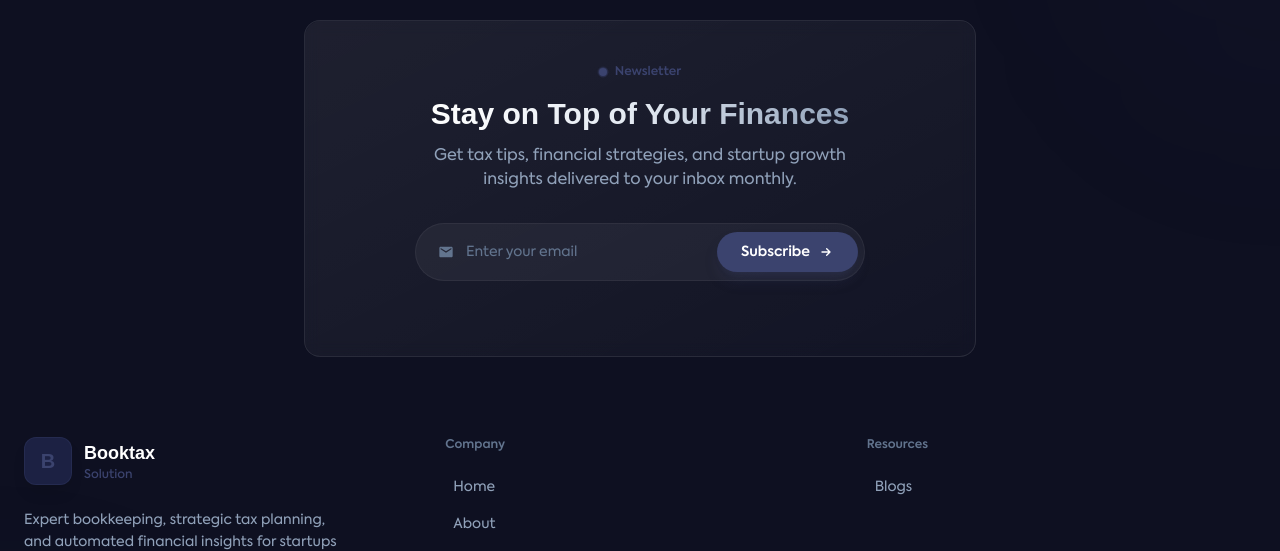
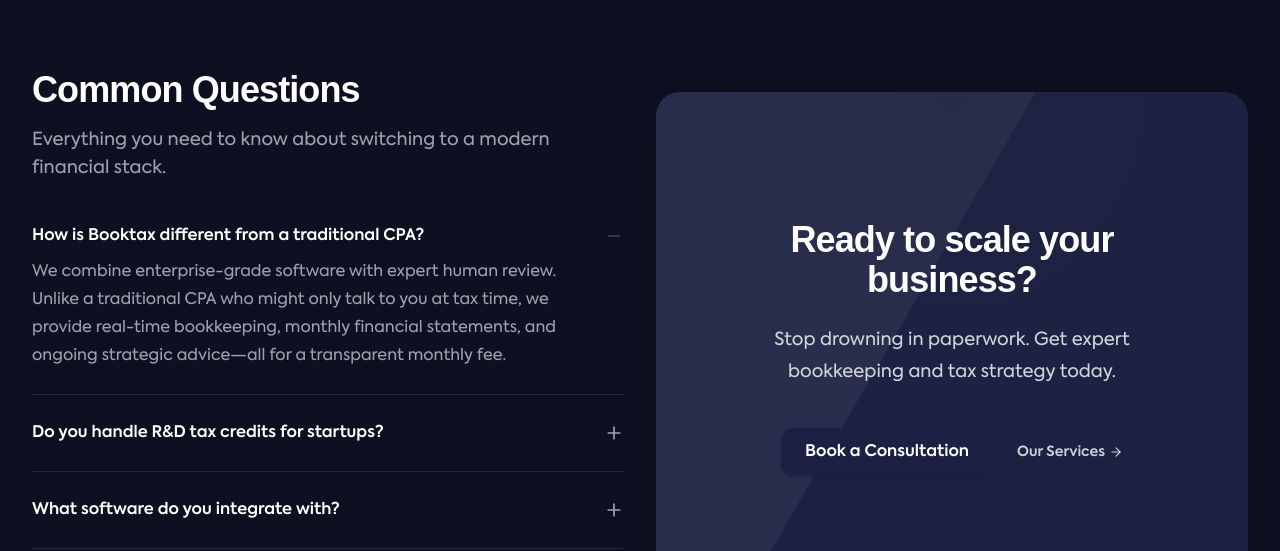
Before and after one commit to Nouman64-cat/booktax, a Next.js app in the folder marketing-site/: page / in a window 1280 px wide. Shown: the part 2230-2781 px from the top of the page. Built offline with nearby package versions, Linux system fonts and the light colour scheme; a web font is replaced by a local one.

Commit message:
new section

```diff
--- a/marketing-site/src/app/page.tsx
+++ b/marketing-site/src/app/page.tsx
@@ -5,6 +5,7 @@
 import HeroSection from "../components/home/HeroSection";
 import ServicesOverview from "../components/home/ServicesOverview";
 import TrustedBy from "../components/home/TrustedBy";
+import FaqCTA from "../components/home/FaqCTA";
 
 export const metadata: Metadata = {
   title: "Booktax Solution - Financial Clarity for Startups & Small Businesses",
@@ -46,6 +47,7 @@
       <HeroSection />
       <ServicesOverview />
       <TrustedBy />
+      <FaqCTA />
     </main>
   );
 }
--- /dev/null
+++ b/marketing-site/src/components/home/FaqCTA.tsx
@@ -0,0 +1,109 @@
+"use client";
+
+import React, { useState } from "react";
+import Link from "next/link";
+import { FiPlus, FiMinus, FiArrowRight } from "react-icons/fi";
+
+const faqs = [
+    {
+        question: "How is Booktax different from a traditional CPA?",
+        answer: "We combine enterprise-grade software with expert human review. Unlike a traditional CPA who might only talk to you at tax time, we provide real-time bookkeeping, monthly financial statements, and ongoing strategic advice—all for a transparent monthly fee."
+    },
+    {
+        question: "Do you handle R&D tax credits for startups?",
+        answer: "Absolutely. We specialize in identifying and filing Federal and State R&D tax credits. For many pre-revenue startups, this can mean saving up to $250,000+ per year against payroll taxes."
+    },
+    {
+        question: "What software do you integrate with?",
+        answer: "We integrate seamlessly with the modern stack: QuickBooks Online, Xero, Gusto, Rippling, Stripe, Brex, Ramp, and Mercury. We pull data automatically so you don't have to send us CSVs."
+    },
+    {
+        question: "What if I'm behind on my books?",
+        answer: "No problem. Our 'Catch Up' service is designed exactly for this. We'll go back as far as needed to categorize transactions, reconcile accounts, and get you tax-ready quickly."
+    }
+];
+
+const FaqCTA: React.FC = () => {
+    const [openIndex, setOpenIndex] = useState<number | null>(0);
+
+    return (
+        <section className="bg-white dark:bg-gray-950 py-24 sm:py-32 border-t border-gray-100 dark:border-gray-800 transition-colors duration-300">
+            <div className="mx-auto max-w-7xl px-6 lg:px-8">
+                <div className="mx-auto grid max-w-2xl grid-cols-1 gap-x-8 gap-y-16 lg:max-w-none lg:grid-cols-2">
+
+                    {/* FAQ Column */}
+                    <div>
+                        <h2 className="text-3xl font-bold tracking-tight text-gray-900 dark:text-white sm:text-4xl">
+                            Common Questions
+                        </h2>
+                        <p className="mt-4 text-lg text-gray-600 dark:text-gray-400">
+                            Everything you need to know about switching to a modern financial stack.
+                        </p>
+
+                        <div className="mt-10 space-y-6">
+                            {faqs.map((faq, index) => (
+                                <div key={index} className="border-b border-gray-200 dark:border-gray-800 pb-6">
+                                    <button
+                                        onClick={() => setOpenIndex(openIndex === index ? null : index)}
+                                        className="flex w-full items-start justify-between text-left"
+                                    >
+                                        <span className="text-base font-semibold leading-7 text-gray-900 dark:text-white">
+                                            {faq.question}
+                                        </span>
+                                        <span className="ml-6 flex h-7 items-center">
+                                            {openIndex === index ? (
+                                                <FiMinus className="h-5 w-5 text-emerald-600 dark:text-emerald-500" />
+                                            ) : (
+                                                <FiPlus className="h-5 w-5 text-gray-400" />
+                                            )}
+                                        </span>
+                                    </button>
+                                    {openIndex === index && (
+                                        <div className="mt-2 pr-12">
+                                            <p className="text-base leading-7 text-gray-600 dark:text-gray-400">
+                                                {faq.answer}
+                                            </p>
+                                        </div>
+                                    )}
+                                </div>
+                            ))}
+                        </div>
+                    </div>
+
+                    {/* CTA Column */}
+                    <div className="flex flex-col justify-center">
+                        <div className="relative isolate overflow-hidden bg-gray-900 px-6 py-24 shadow-2xl rounded-3xl sm:px-24 xl:py-32">
+                            {/* Background Effects */}
+                            <div className="absolute inset-0 -z-10 bg-[radial-gradient(45rem_50rem_at_top,theme(colors.gray.800),theme(colors.gray.900))] opacity-20" />
+                            <div className="absolute inset-y-0 right-1/2 -z-10 mr-16 w-[200%] origin-bottom-left skew-x-[-30deg] bg-white shadow-xl shadow-gray-600/10 ring-1 ring-gray-900/5 sm:mr-28 lg:mr-0 xl:mr-16 xl:origin-center opacity-5" />
+
+                            <h2 className="mx-auto max-w-2xl text-center text-3xl font-bold tracking-tight text-white sm:text-4xl">
+                                Ready to scale your business?
+                            </h2>
+                            <p className="mx-auto mt-6 max-w-xl text-center text-lg leading-8 text-gray-300">
+                                Stop drowning in paperwork. Get expert bookkeeping and tax strategy today.
+                            </p>
+                            <div className="mt-10 flex items-center justify-center gap-x-6">
+                                <Link
+                                    href="/contact"
+                                    className="rounded-xl bg-emerald-600 px-6 py-3 text-base font-semibold text-white shadow-sm hover:bg-emerald-500 focus-visible:outline focus-visible:outline-2 focus-visible:outline-offset-2 focus-visible:outline-white transition-all transform hover:scale-105"
+                                >
+                                    Book a Consultation
+                                </Link>
+                                <Link
+                                    href="/services"
+                                    className="text-sm font-semibold leading-6 text-white flex items-center gap-1 group opacity-80 hover:opacity-100 transition-opacity"
+                                >
+                                    Our Services <FiArrowRight className="transition-transform group-hover:translate-x-1" />
+                                </Link>
+                            </div>
+                        </div>
+                    </div>
+
+                </div>
+            </div>
+        </section>
+    );
+};
+
+export default FaqCTA;
--- a/marketing-site/src/components/universal/Navbar.tsx
+++ b/marketing-site/src/components/universal/Navbar.tsx
@@ -3,10 +3,9 @@
 import React, { useEffect, useMemo, useState } from "react";
 import Link from "next/link";
 import { usePathname } from "next/navigation";
-import { FiSun, FiMoon, FiChevronDown, FiCpu, FiLayout } from "react-icons/fi";
+import { FiChevronDown, FiCpu, FiLayout } from "react-icons/fi";
 
 import { useAuth } from "../../context/AuthContext";
-import { useTheme } from "../../context/ThemeContext";
 import { LOGO_URL, STUDIO_URL } from "../../config";
 
 import { MdOutlineAutoAwesome } from "react-icons/md";
@@ -23,11 +22,6 @@
 
     const pathname = usePathname();
     const { user, signOut } = useAuth();
-    const { theme, setTheme, resolvedTheme } = useTheme();
-
-    const toggleTheme = () => {
-        setTheme(resolvedTheme === "dark" ? "light" : "dark");
-    };
 
     useEffect(() => {
         setMobileOpen(false);
@@ -40,8 +34,8 @@
     const getLinkClasses = (path: string) => {
         const isActive = pathname === path;
         return `text-sm font-normal transition-colors ${isActive
-            ? "text-gray-900 dark:text-white"
-            : "text-gray-600 dark:text-gray-400 hover:text-gray-900 dark:hover:text-white"
+            ? "text-gray-900"
+            : "text-gray-600 hover:text-gray-900"
             }`;
     };
 
@@ -50,13 +44,13 @@
     };
 
     return (
-        <header className="sticky top-0 z-50 bg-gray-50/80 dark:bg-gray-900/80 backdrop-blur-sm border-b border-gray-200/50 dark:border-gray-800/50">
+        <header className="sticky top-0 z-50 bg-gray-50/80 backdrop-blur-sm border-b border-gray-200/50">
             <div className="mx-auto max-w-7xl px-6 lg:px-8">
                 <div className="flex h-16 items-center justify-between">
                     {/* Logo */}
                     <Link href="/" className="flex items-center gap-2">
                         <img src={LOGO_URL} alt="Booktax Solution" className="w-6 h-6 object-contain" />
-                        <span className="text-base font-semibold text-gray-900 dark:text-white">
+                        <span className="text-base font-semibold text-gray-900">
                             Booktax Solution
                         </span>
                     </Link>
@@ -72,27 +66,18 @@
 
                     {/* Desktop Actions */}
                     <div className="hidden lg:flex items-center gap-4">
-                        {/* Theme Toggle */}
-                        <button
-                            onClick={toggleTheme}
-                            className="p-1.5 text-gray-600 dark:text-gray-400 hover:text-gray-900 dark:hover:text-white transition-colors"
-                            aria-label="Toggle theme"
-                        >
-                            {resolvedTheme === "dark" ? <FiSun className="w-4 h-4" /> : <FiMoon className="w-4 h-4" />}
-                        </button>
-
                         {user ? (
                             <>
                                 <a
                                     href={STUDIO_URL}
-                                    className="px-4 py-2 rounded-lg bg-gray-900 dark:bg-white text-white dark:text-gray-900 text-sm font-medium hover:bg-gray-800 dark:hover:bg-gray-100 transition-all hover:ring-2 hover:ring-primary-500/50 shadow-sm hover:shadow-primary-500/20"
+                                    className="px-4 py-2 rounded-lg bg-gray-900 text-white text-sm font-medium hover:bg-gray-800 transition-all hover:ring-2 hover:ring-primary-500/50 shadow-sm hover:shadow-primary-500/20"
                                 >
                                     Open Studio
                                 </a>
                                 <button
                                     type="button"
                                     onClick={handleSignOut}
-                                    className="text-sm font-normal text-gray-600 dark:text-gray-400 hover:text-red-600 dark:hover:text-red-400 transition-colors"
+                                    className="text-sm font-normal text-gray-600 hover:text-red-600 transition-colors"
                                 >
                                     Sign out
                                 </button>
@@ -102,7 +87,7 @@
                                 {/* Contact Us Button */}
                                 <Link
                                     href="/contact"
-                                    className="px-4 py-2 rounded-lg bg-gray-900 dark:bg-white text-white dark:text-gray-900 text-sm font-medium hover:bg-gray-800 dark:hover:bg-gray-100 transition-all shadow-sm"
+                                    className="px-4 py-2 rounded-lg bg-gray-900 text-white text-sm font-medium hover:bg-gray-800 transition-all shadow-sm"
                                 >
                                     Contact Us
                                 </Link>
@@ -113,7 +98,7 @@
                     {/* Mobile Menu Button */}
                     <button
                         type="button"
-                        className="p-2 text-gray-600 dark:text-gray-400 lg:hidden"
+                        className="p-2 text-gray-600 lg:hidden"
                         onClick={() => setMobileOpen((value) => !value)}
                         aria-label="Toggle navigation"
                     >
@@ -126,34 +111,25 @@
 
             {/* Mobile Menu */}
             {mobileOpen && (
-                <div className="lg:hidden border-t border-gray-200 dark:border-gray-800 bg-white dark:bg-gray-900">
+                <div className="lg:hidden border-t border-gray-200 bg-white">
                     <div className="px-6 py-4 space-y-1">
                         {navItems.map((item) => (
                             <Link
                                 key={item.to}
                                 href={item.to}
-                                className={`block py-2 text-sm ${pathname === item.to ? "text-gray-900 dark:text-white" : "text-gray-600 dark:text-gray-400"}`}
+                                className={`block py-2 text-sm ${pathname === item.to ? "text-gray-900" : "text-gray-600"}`}
                             >
                                 {item.label}
                             </Link>
                         ))}
 
-                        {/* Mobile Theme Toggle */}
-                        <button
-                            onClick={toggleTheme}
-                            className="flex w-full items-center justify-between py-2 text-sm text-gray-600 dark:text-gray-400"
-                        >
-                            <span>Switch theme</span>
-                            {resolvedTheme === "dark" ? <FiSun className="w-4 h-4" /> : <FiMoon className="w-4 h-4" />}
-                        </button>
-
                         <div className="pt-4 space-y-2">
                             {user ? (
                                 <>
-                                    <a href={STUDIO_URL} className="block w-full px-4 py-2 rounded-lg bg-gray-900 dark:bg-white text-white dark:text-gray-900 text-sm font-medium text-center">
+                                    <a href={STUDIO_URL} className="block w-full px-4 py-2 rounded-lg bg-gray-900 text-white text-sm font-medium text-center">
                                         Open Studio
                                     </a>
-                                    <button onClick={handleSignOut} className="block w-full text-sm text-gray-600 dark:text-gray-400 text-center py-2">
+                                    <button onClick={handleSignOut} className="block w-full text-sm text-gray-600 text-center py-2">
                                         Sign out
                                     </button>
                                 </>
@@ -162,7 +138,7 @@
                                     {/* Mobile Contact Button */}
                                     <Link
                                         href="/contact"
-                                        className="block w-full px-4 py-2 rounded-lg bg-gray-900 dark:bg-white text-white dark:text-gray-900 text-sm font-medium text-center mt-2"
+                                        className="block w-full px-4 py-2 rounded-lg bg-gray-900 text-white text-sm font-medium text-center mt-2"
                                     >
                                         Contact Us
                                     </Link>
```
